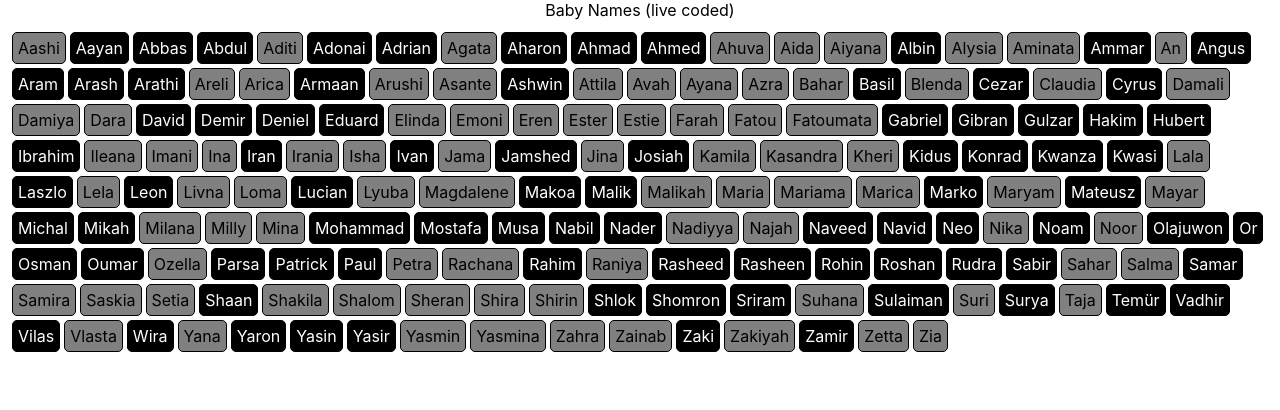
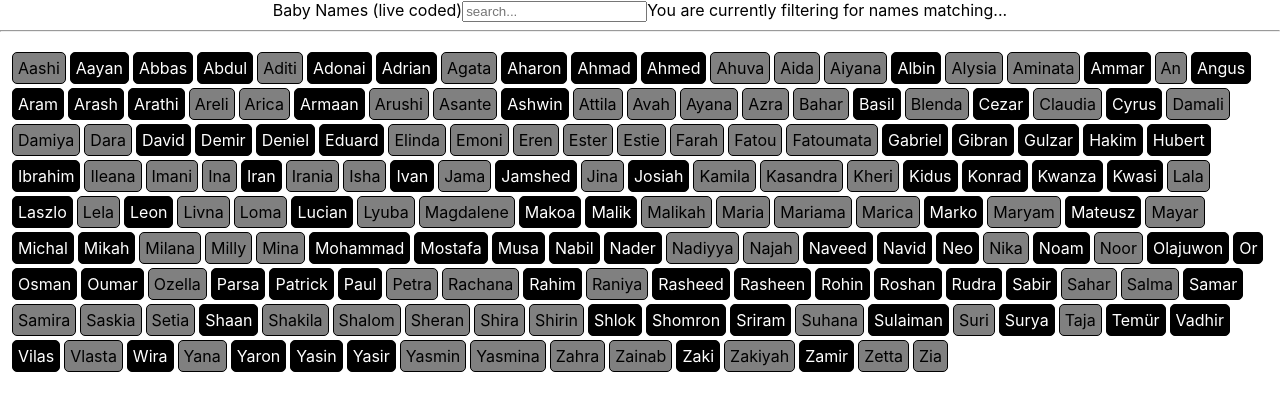
Before and after one commit to nbogie/live-coding-20220316-baby-names, a React (Create React App) app: page / in a window 1280 px wide. Shown: the top 410 px of the page. Built offline with nearby package versions, Linux system fonts and the light colour scheme.

Commit message:
added search bar code from live coding 16/3/22

```diff
--- a/src/App.tsx
+++ b/src/App.tsx
@@ -1,25 +1,44 @@
-import React from 'react';
+import React, { useState } from 'react';
 import './App.css';
 import { BabyNameInfo } from './types';
 import { compareTwoBabyNameInfos } from './BabyNameUtils';
 import allBabyNames from './data/babyNames.json';
 
 function App() {
+  const [searchTerm, setSearchTerm] = useState("");
+
   const sortedBabyNames: BabyNameInfo[] = [...allBabyNames];
+  sortedBabyNames.sort(compareTwoBabyNameInfos);
 
+  const filteredBabyNames: BabyNameInfo[] = sortedBabyNames.filter(
+    (oneBabyNameInfo: BabyNameInfo) => oneBabyNameInfo.name.toLowerCase().includes(searchTerm.toLowerCase())
+  );
 
-  sortedBabyNames.sort(compareTwoBabyNameInfos);
+  function handleSearchChange(event: any) {
+    setSearchTerm(event.target.value);
+  }
+
   return (
 
     <div className="App">
       Baby Names (live coded)
+      <input
+        onChange={handleSearchChange}
+        value={searchTerm}
+        placeholder="search..."
+      />
+
+      You are currently filtering for names matching...
+      {searchTerm}
+      <hr />
 
       <div className="babyNamesList">
-        {sortedBabyNames.map(nameInfo => (
+        {filteredBabyNames.map(nameInfo => (
           <div
             className={"babyName " + nameInfo.sex}
             key={nameInfo.id}
-          >{nameInfo.name}</div>
+          >{nameInfo.name}
+          </div>
         )
         )}
       </div>
```
